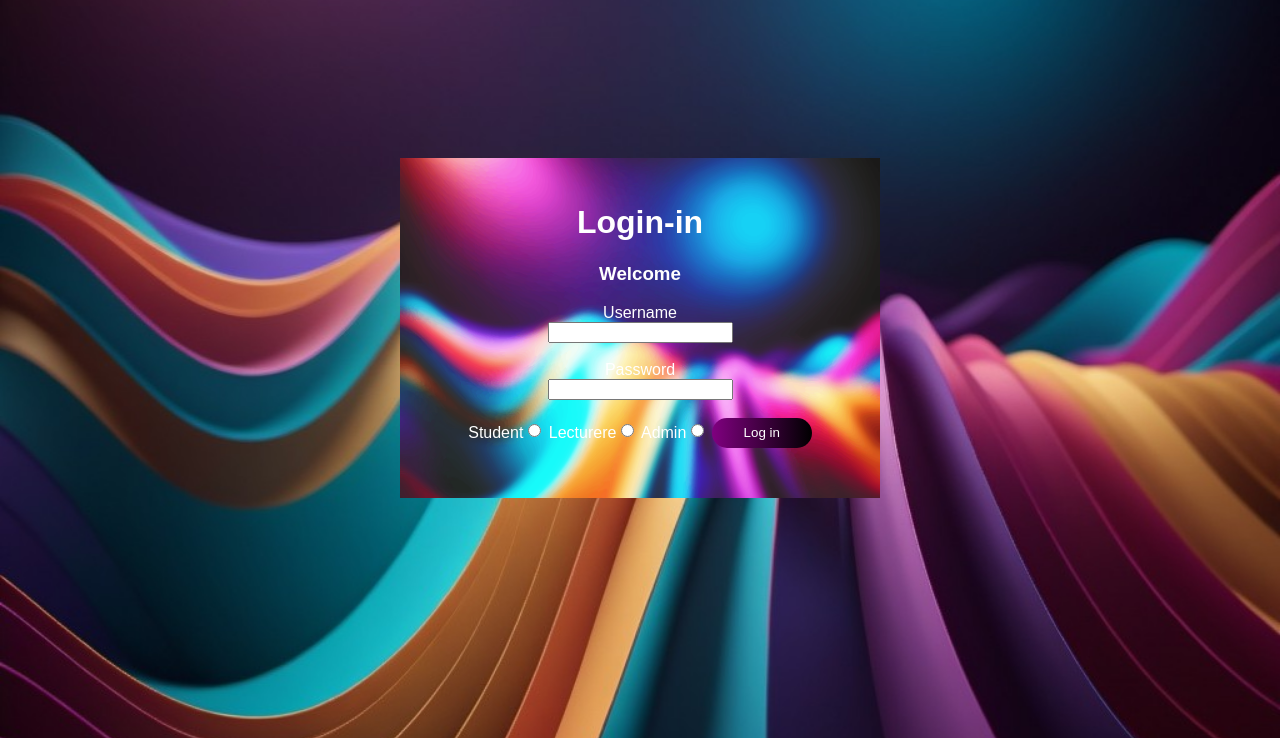
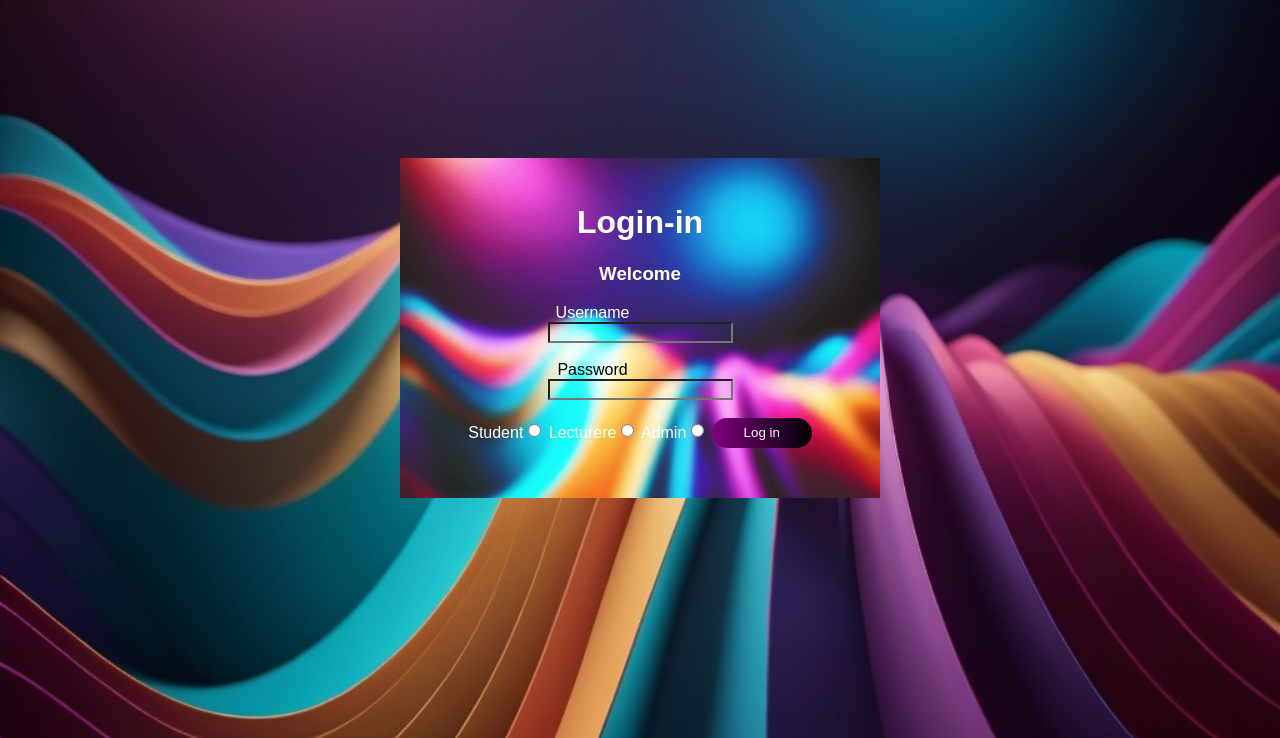
Before and after one commit to uvindusl/dmwcw, a PHP site: page /login.html in a window 1280 px wide. Shown: the top 738 px of the page. Run offline with PHP 8.4, Linux system fonts and the light colour scheme.

Commit message:
admin login done ig

```diff
--- a/login.html
+++ b/login.html
@@ -8,14 +8,20 @@
     </head>
     <body>
         <div>
-            <form>
+            <form action ="login.php" method = "POST">
                 <h1>Login-in</h1>
                 <h3>Welcome</h3>
-                Username <br><input type ="Text" name = "txtName"><br><br>
-                Password <br><input type ="password" name = "txtPassword"><br><br>
+
+                <label class="Username">Username</label> <br>
+                <input type ="Text" name = "txtName" class="txtName"><br><br>
+
+                <label class="password">Password</label> <br>
+                <input type ="password" name = "txtPassword" class="txtPassword"><br><br>
+
                 Student<input type = "radio" name = "user" value = "student">
                 Lecturere<input type = "radio" name = "user" value = "lecturer">
                 Admin<input type = "radio" name = "user" value = "admin">
+
                 <input type ="submit" name = "login" value = "Log in" class="btnlogin">
             </form>
     </div>
--- a/style.css
+++ b/style.css
@@ -17,6 +17,28 @@ form
     width: 100px;
     border: none;
 }
+
+.Username
+{
+    padding-right: 95px;
+}
+
+.txtName
+{
+    background: transparent;
+}
+
+.password
+{
+    color: #000000;
+    padding-right: 95px;
+}
+
+.txtPassword
+{
+    background: transparent;
+}
+
 body
 {
     padding-top: 150px;
@@ -31,5 +53,4 @@ body div
     background-size: 480px,680px;
     background-repeat: no-repeat;
     background-position: center;
-    /*filter: blur(5px);*/
 }
```
Also changed, not shown: conf.php (added, +16 -0 lines), login.php (added, +22 -0 lines), dashbord.html (added).
